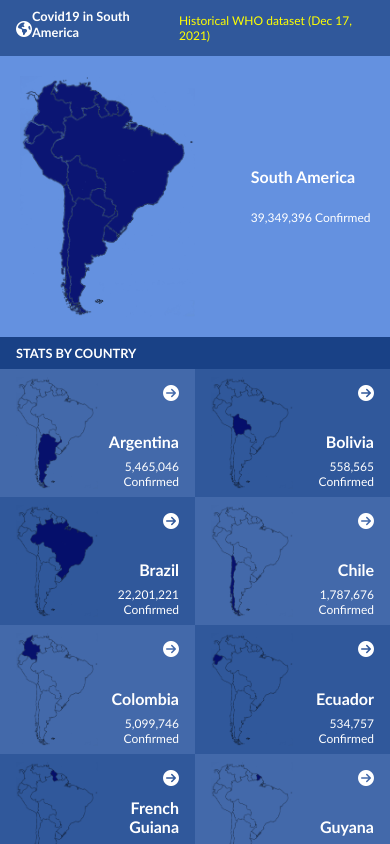
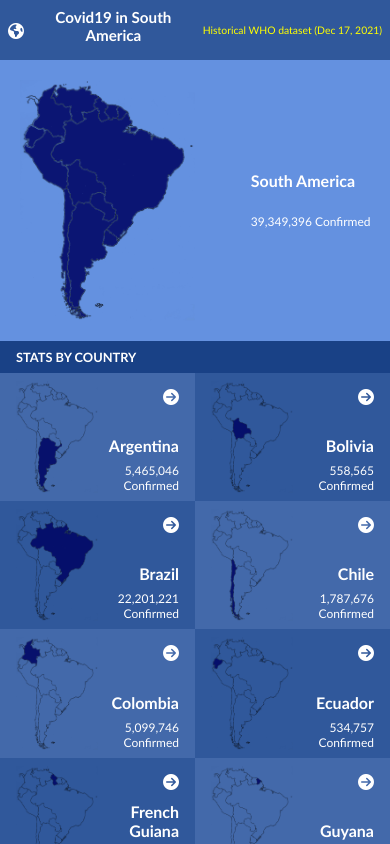
Before and after one commit to ElsonOtake/Covid19, a React (Vite) app: page / in a window 390 px wide. Shown: the top 844 px of the page. Built offline with nearby package versions, Linux system fonts and the light colour scheme.

Commit message:
update header css

```diff
--- a/src/components/Header.jsx
+++ b/src/components/Header.jsx
@@ -15,7 +15,7 @@ const Header = () => {
         <i className="fa-solid fa-earth-americas" />
       </NavLink>
       <h2>Covid19 in South America</h2>
-      <p className="headerDate">
+      <p>
         Historical WHO dataset
         (
         {simulatedDate}
--- a/src/index.css
+++ b/src/index.css
@@ -11,11 +11,11 @@ body {
 }
 
 header {
-  display: flex;
-  justify-content: space-between;
+  display: grid;
+  grid-template-columns: 1fr auto 1fr;
   align-items: center;
   background-color: rgba(48, 88, 155);
-  padding: 0.5rem 1rem;
+  padding: 0.5rem;
   width: 100%;
 }
 
@@ -25,9 +25,10 @@ a {
   width: 50%;
 }
 
-header a {
+header NavLink {
   width: auto;
   cursor: pointer;
+  justify-self: start;
 }
 
 div {
@@ -36,18 +37,22 @@ div {
   width: 100%;
 }
 
-header div {
+header h2 {
+  justify-self: center;
+  text-align: center;
+}
+
+header p {
   display: flex;
-  justify-content: flex-end;
+  justify-self: end;
+  text-align: right;
   gap: 0.5rem;
   width: auto;
+  color: #ff0;
+  font-weight: 500;
 }
 
 p {
-  font-size: 0.75rem;
-}
-
-header p {
   font-size: 0.75rem;
 }
 
@@ -238,9 +243,16 @@ h5 {
   align-items: center;
 }
 
-.headerDate {
-  font-size: 0.75rem;
-  color: #ff0;
-  margin-left: 8px;
-  font-weight: 500;
+/* Mobile responsive tweak */
+@media (max-width: 600px) {
+  header {
+    grid-template-columns: auto 1fr auto;
+    gap: 8px;
+  }
+  header h2 {
+    font-size: 0.95rem;
+  }
+  header p {
+    font-size: 0.65rem;
+  }
 }
```
